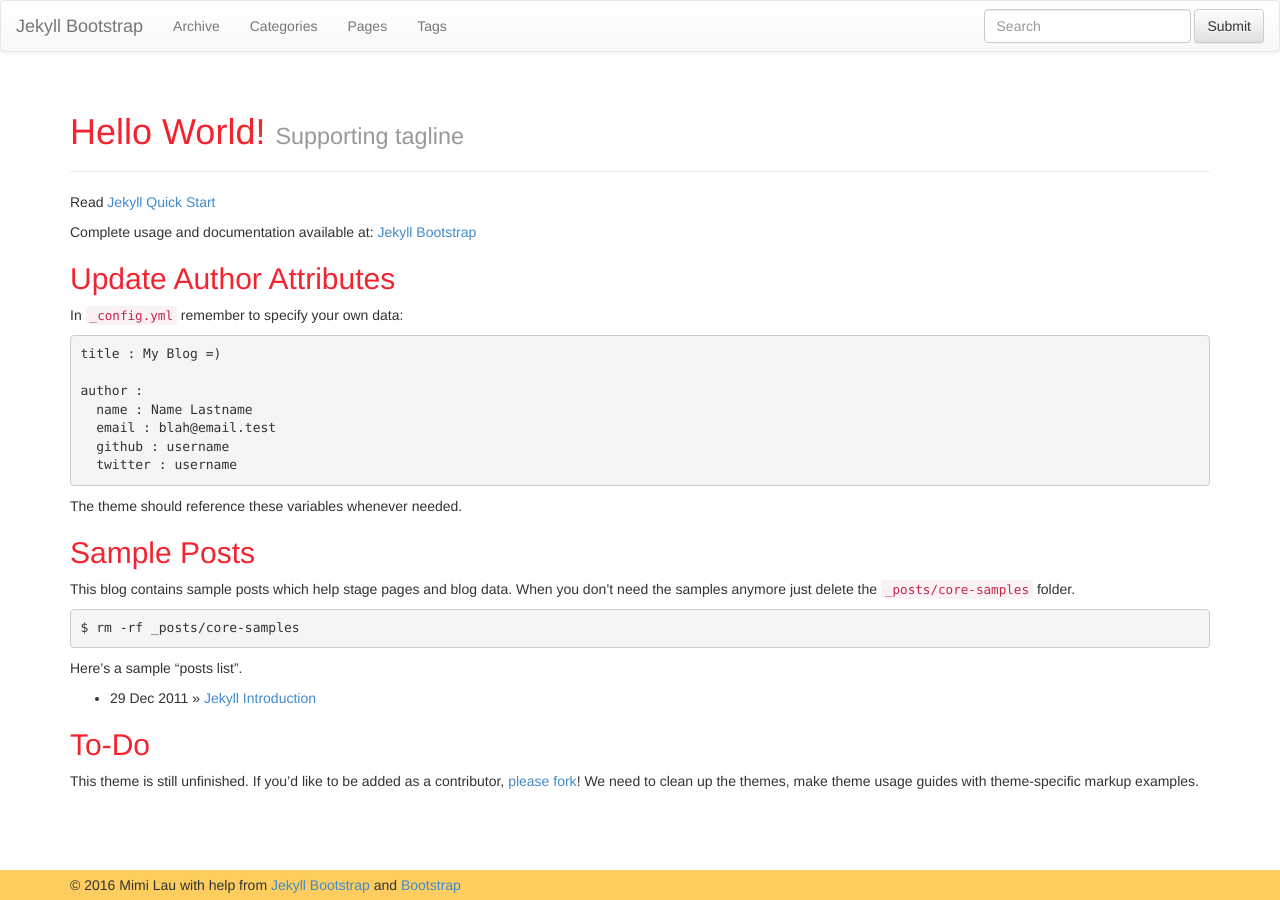
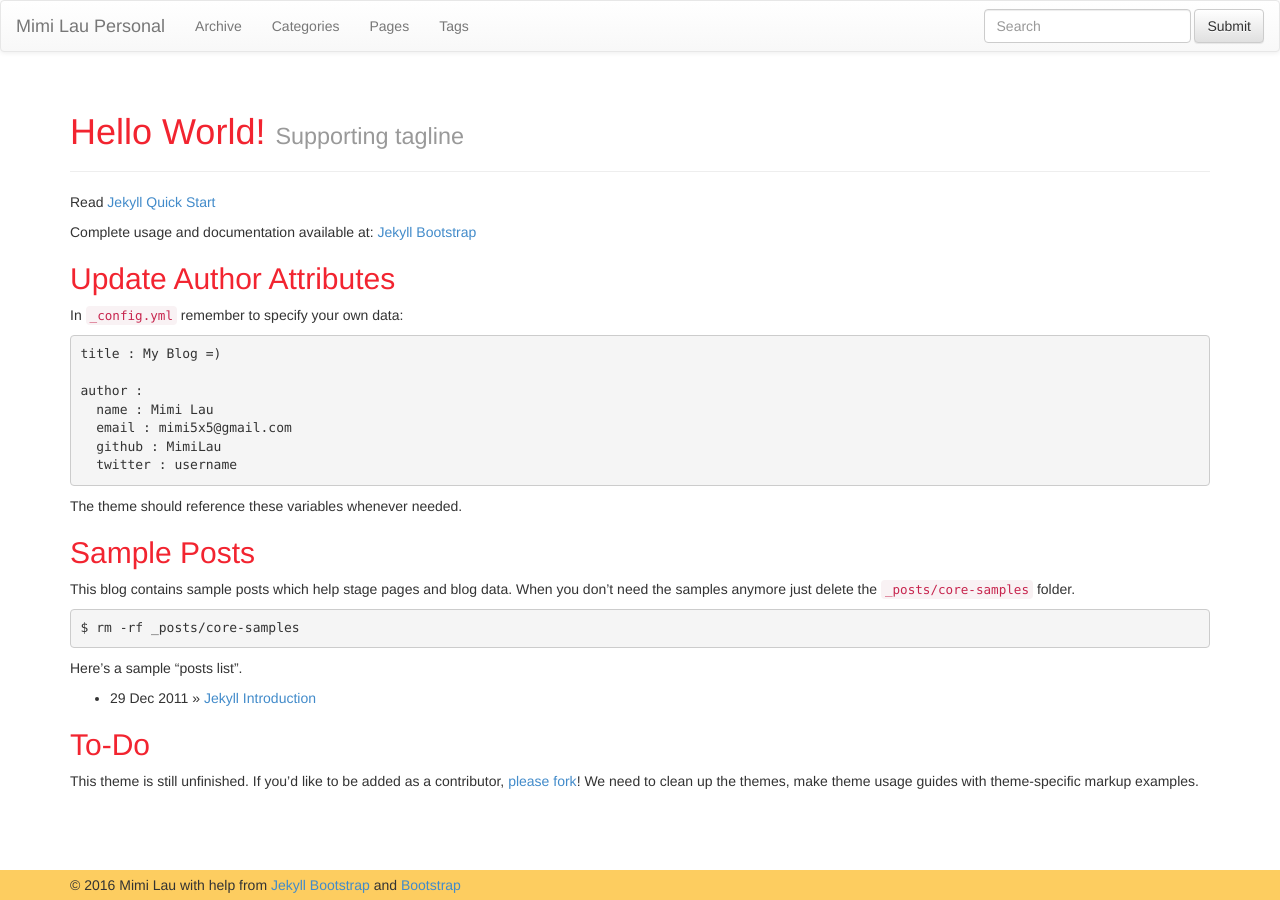
Before and after one commit to MimiLau/mimilau.github.io, a Jekyll site: the page built from index.md, in a window 1280 px wide. Built offline with Jekyll 4.4.1, drawn with Linux system fonts in a browser that asks for light colours; nearby versions of some CDN libraries.

Commit message:
readme.md

```diff
--- a/_config.yml
+++ b/_config.yml
@@ -9,7 +9,7 @@ highlighter: rouge
 # Themes are encouraged to use these universal variables
 # so be sure to set them if your theme uses them.
 #
-title : Jekyll Bootstrap
+title : Mimi Lau Personal
 tagline: Site Tagline
 author :
   name : Mimi Lau
--- a/index.md
+++ b/index.md
@@ -16,9 +16,9 @@ In `_config.yml` remember to specify your own data:
     title : My Blog =)
 
     author :
-      name : Name Lastname
-      email : blah@email.test
-      github : username
+      name : Mimi Lau
+      email : mimi5x5@gmail.com
+      github : MimiLau
       twitter : username
 
 The theme should reference these variables whenever needed.
```
Also changed, not shown: README.md.
